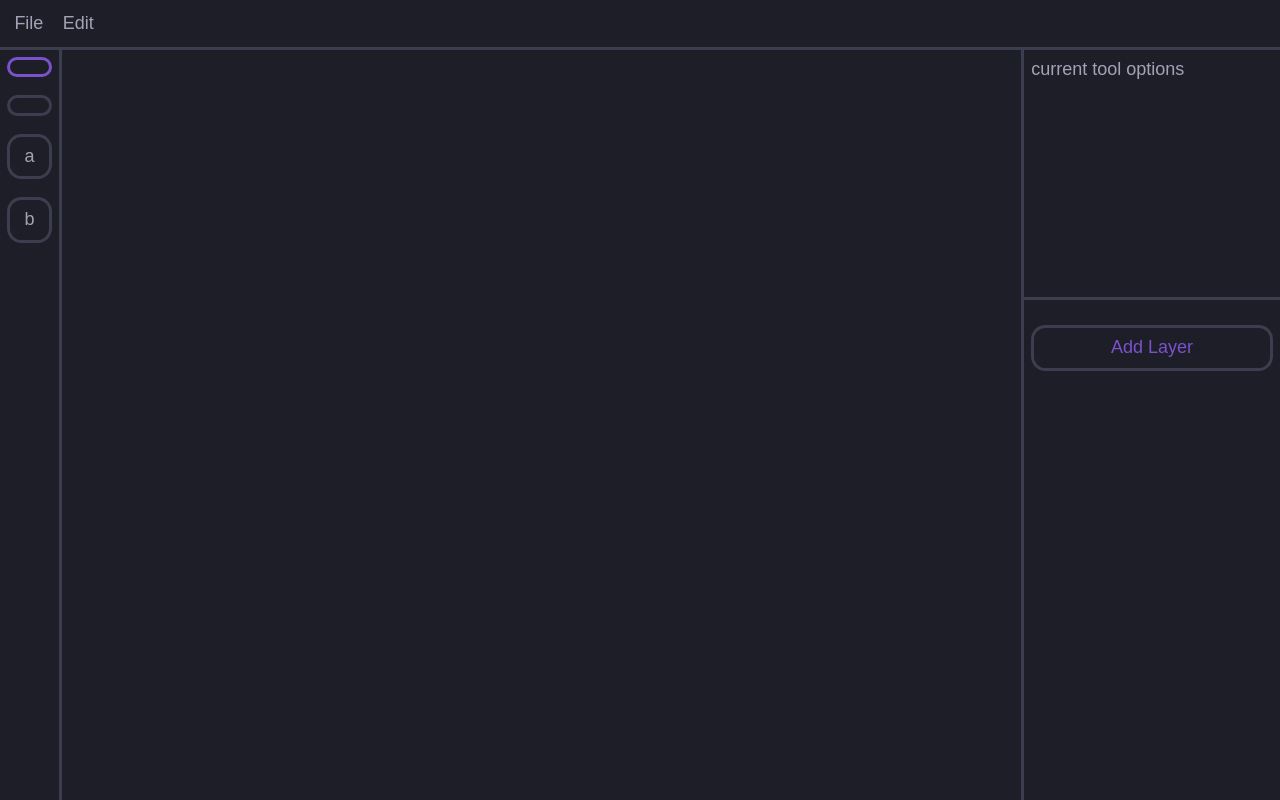
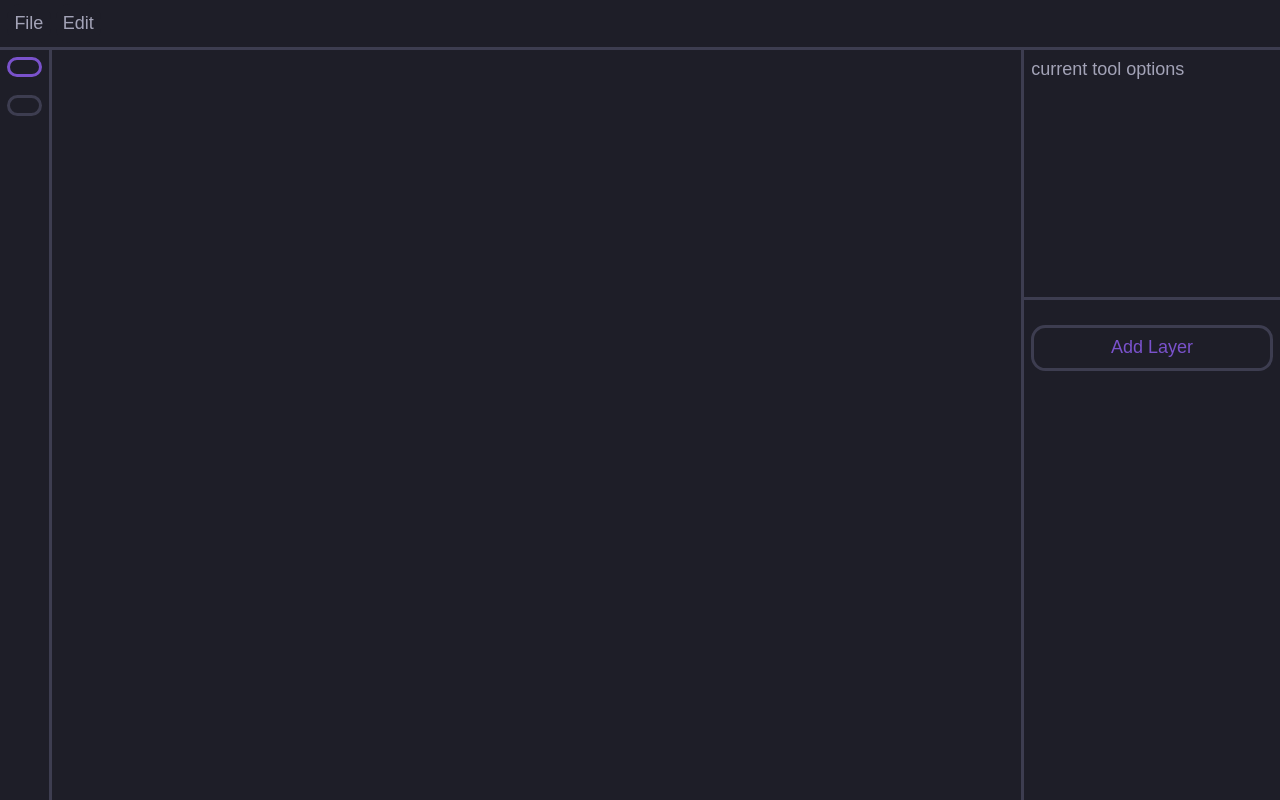
Before and after one commit to ehanahamed/hackfree2024, a plain HTML site: page site/index.html in a window 1280 px wide. Drawn offline with Linux system fonts and the light colour scheme; a web font is replaced by a local one.

Commit message:
changes?

```diff
--- a/site/index.html
+++ b/site/index.html
@@ -39,8 +39,8 @@
           <div class="flex varDir">
             <button id="toolSelect" class="select" onclick="tools.select()"><i class="nf nf-fa-mouse_pointer"></i></button>
             <button id="toolMove" class="select" onclick="tools.move()"><i class="nf nf-md-cursor_move"></i></button>
-            <button class="select" onclick="drawA()">a</button>
-            <button class="select" onclick="drawB(0)">b</button>
+            <!--<button class="select" onclick="drawA()">a</button>
+            <button class="select" onclick="drawB(0)">b</button>-->
           </div>
         </div>
         <div class="view surface">
```
